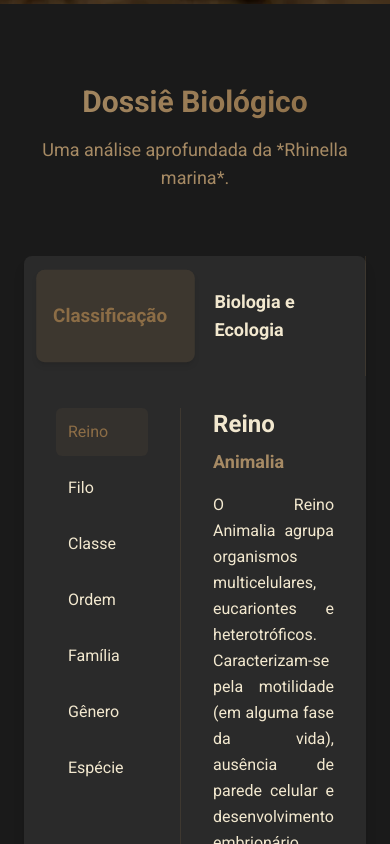
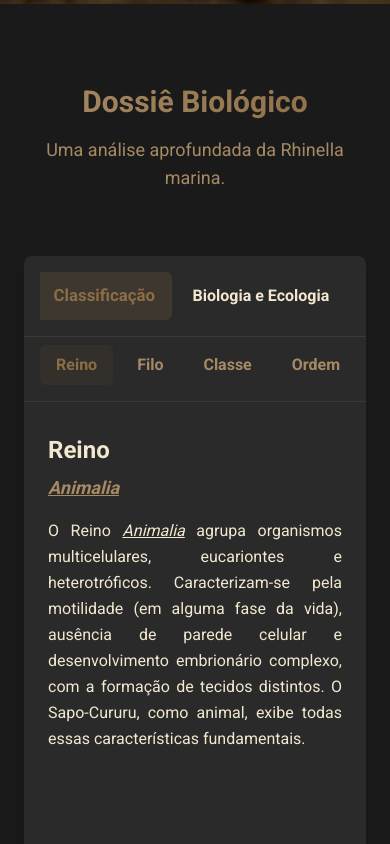
Before and after one commit to joaopedrocezar/site-cururu, a Next.js app: page / in a window 390 px wide. Shown: the part 840-1684 px from the top of the page. Built offline with nearby package versions, Linux system fonts and the light colour scheme.

Commit message:
updateOnToadData.js

```diff
--- a/src/components/DossierSection.js
+++ b/src/components/DossierSection.js
@@ -1,4 +1,32 @@
+
 import { useState } from 'react';
+
+// Função utilitária para destacar nomes científicos
+function highlightScientificNames(text) {
+  if (!text) return text;
+  // Lista de nomes científicos a destacar
+  const names = [
+    'Rhinella marina',
+    'Rhinella',
+    'Bufo',
+    'Tropidonophis mairii',
+    'Amphibia',
+    'Anura',
+    'Bufonidae',
+    'Chordata',
+    'Animalia',
+    'R. marina',
+  ];
+  let result = text;
+  names.forEach(name => {
+    // Regex para pegar nomes entre *asteriscos* ou sozinhos
+    const regex = new RegExp(`(\\*?)(${name.replace('.', '\\.')})(\\*?)`, 'g');
+    result = result.replace(regex, (_, pre, match, post) => {
+      return `<span class=\"italic underline\">${match}</span>`;
+    });
+  });
+  return result;
+}
 
 export default function DossierSection({ toadData }) {
   const [activeCategory, setActiveCategory] = useState(toadData.dossier[0]);
@@ -9,13 +37,13 @@ export default function DossierSection({ toadData }) {
       <div className="container mx-auto px-6 max-w-7xl">
         <div className="text-center mb-16 scroll-animate">
           <h2 className="text-3xl md:text-4xl font-extrabold text-gradient">Dossiê Biológico</h2>
-          <p className="mt-4 text-lg text-text-secondary">Uma análise aprofundada da *Rhinella marina*.</p>
+          <p className="mt-4 text-lg text-text-secondary">Uma análise aprofundada da Rhinella marina.</p>
         </div>
 
         <div className="bg-surface rounded-lg shadow-lg flex flex-col lg:flex-row min-h-[600px]">
           {/* Abas da Pasta */}
-          <div className="lg:w-1/4 w-full bg-surface-darker rounded-l-lg p-4 border-r border-primary/20">
-            <div className="flex lg:flex-col space-x-2 lg:space-x-0 lg:space-y-2">
+          <div className="lg:w-1/4 w-full bg-surface-darker rounded-t-lg lg:rounded-l-lg lg:rounded-tr-none p-4 border-b lg:border-b-0 lg:border-r border-primary/20">
+            <div className="flex lg:flex-col space-x-2 lg:space-x-0 lg:space-y-2 overflow-x-auto lg:overflow-x-visible scrollbar-hide">
               {toadData.dossier.map(category => (
                 <button
                   key={category.category}
@@ -23,7 +51,8 @@ export default function DossierSection({ toadData }) {
                     setActiveCategory(category);
                     setActiveItem(category.items[0]);
                   }}
-                  className={`w-full text-left p-4 rounded-lg transition-all duration-300 text-lg font-bold ${activeCategory.category === category.category ? 'bg-primary/20 text-primary scale-105 shadow-md' : 'hover:bg-primary/10'}`}>
+                  className={`flex-shrink-0 lg:w-full text-left px-4 py-3 rounded-lg transition-all duration-300 text-base md:text-lg font-bold whitespace-nowrap lg:whitespace-normal ${activeCategory.category === category.category ? 'bg-primary/20 text-primary scale-105 shadow-md' : 'hover:bg-primary/10'}`}
+                >
                   {category.category}
                 </button>
               ))}
@@ -31,15 +60,31 @@ export default function DossierSection({ toadData }) {
           </div>
 
           {/* Conteúdo da Pasta */}
-          <div className="lg:w-3/4 w-full p-8 md:p-12 flex">
-            {/* Menu de Itens */}
-            <div className="lg:w-1/3 w-full pr-8 border-r border-primary/20">
+          <div className="lg:w-3/4 w-full flex flex-col lg:flex-row p-0">
+            {/* Menu de Itens - Mobile: horizontal scroll, Desktop: vertical */}
+            <div className="block lg:hidden w-full border-b border-primary/20 bg-surface-darker px-4 py-2">
+              <div className="flex space-x-2 overflow-x-auto scrollbar-hide pb-2">
+                {activeCategory.items.map(item => (
+                  <button
+                    key={item.label}
+                    onClick={() => setActiveItem(item)}
+                    className={`flex-shrink-0 px-4 py-2 rounded-md transition-colors duration-200 text-base font-semibold whitespace-nowrap ${activeItem.label === item.label ? 'bg-primary/10 text-primary' : 'hover:bg-surface-lighter text-text-secondary'}`}
+                  >
+                    {item.label}
+                  </button>
+                ))}
+              </div>
+            </div>
+
+            {/* Menu de Itens - Desktop: vertical */}
+            <div className="hidden lg:block lg:w-1/3 pr-8 border-r border-primary/20 py-8">
               <div className="space-y-2">
                 {activeCategory.items.map(item => (
                   <button
                     key={item.label}
                     onClick={() => setActiveItem(item)}
-                    className={`w-full text-left p-3 rounded-md transition-colors duration-200 ${activeItem.label === item.label ? 'bg-primary/10 text-primary' : 'hover:bg-surface-lighter'}`}>
+                    className={`w-full text-left p-3 rounded-md transition-colors duration-200 ${activeItem.label === item.label ? 'bg-primary/10 text-primary' : 'hover:bg-surface-lighter'}`}
+                  >
                     {item.label}
                   </button>
                 ))}
@@ -47,10 +92,10 @@ export default function DossierSection({ toadData }) {
             </div>
 
             {/* Descrição do Item */}
-            <div className="lg:w-2/3 w-full pl-8">
-              <h3 className="text-2xl font-bold text-text-main mb-2">{activeItem.label}</h3>
-              {activeItem.value && <p className="text-lg text-secondary mb-4 font-semibold">{activeItem.value}</p>}
-              <p className="text-text-main leading-relaxed text-justify">{activeItem.description}</p>
+            <div className="w-full lg:w-2/3 px-6 py-8">
+              <h3 className="text-2xl font-bold text-text-main mb-2" dangerouslySetInnerHTML={{__html: highlightScientificNames(activeItem.label)}} />
+              {activeItem.value && <p className="text-lg text-secondary mb-4 font-semibold" dangerouslySetInnerHTML={{__html: highlightScientificNames(activeItem.value)}} />}
+              <p className="text-text-main leading-relaxed text-justify" dangerouslySetInnerHTML={{__html: highlightScientificNames(activeItem.description)}} />
             </div>
           </div>
         </div>
--- a/src/data/toadData.js
+++ b/src/data/toadData.js
@@ -9,11 +9,11 @@ export const toadData = {
       items: [
         { label: "Reino", value: "Animalia", description: "O Reino Animalia agrupa organismos multicelulares, eucariontes e heterotróficos. Caracterizam-se pela motilidade (em alguma fase da vida), ausência de parede celular e desenvolvimento embrionário complexo, com a formação de tecidos distintos. O Sapo-Cururu, como animal, exibe todas essas características fundamentais." },
         { label: "Filo", value: "Chordata", description: "Os cordados são animais que possuem, em alguma fase do desenvolvimento, uma notocorda (eixo de sustentação dorsal), um tubo neural dorsal oco, fendas faringianas e uma cauda pós-anal. No Sapo-Cururu, a notocorda é substituída pela coluna vertebral na fase adulta, característica que o insere no subfilo Vertebrata." },
-        { label: "Classe", value: "Amphibia", description: "A classe Amphibia inclui os vertebrados de &apos;vida dupla&apos;, que transitam entre o ambiente aquático e terrestre. Possuem pele permeável e glandular, essencial para a respiração cutânea, que complementa a respiração pulmonar. Seu ciclo de vida tipicamente inclui uma fase larval aquática (girino) com respiração branquial." },
-        { label: "Ordem", value: "Anura", description: "A ordem Anura agrupa os anfíbios sem cauda na fase adulta (&apos;a&apos; = sem, &apos;oura&apos; = cauda). Seus membros posteriores são alongados e musculosos, uma adaptação para o salto. Possuem um corpo curto, robusto e uma fusão de vértebras na região posterior da coluna (o uróstilo), que confere rigidez para a locomoção." },
-        { label: "Família", value: "Bufonidae", description: "Esta é a família dos &apos;sapos verdadeiros&apos;. Uma de suas sinapomorfias (características derivadas compartilhadas) mais marcantes é a presença de glândulas parotoides na pele, que produzem um coquetel de secreções tóxicas. Além disso, muitos bufonídeos não possuem dentes." },
-        { label: "Gênero", value: "Rhinella", description: "O gênero *Rhinella* (&apos;rhinos&apos; = nariz, em referência ao focinho proeminente de algumas espécies) agrupa diversas espécies de sapos neotropicais, anteriormente classificadas no gênero *Bufo*. São geralmente robustos, terrestres e com pele bastante verrucosa." },
-        { label: "Espécie", value: "R. marina", description: "A espécie *Rhinella marina* é o nome científico formal do Sapo-Cururu. O epíteto &apos;marina&apos; foi dado por Lineu devido a um relato equivocado de que o animal habitava ambientes marinhos, o que não é verdade. É uma das maiores e mais bem-sucedidas espécies da família Bufonidae." },
+  { label: "Classe", value: "Amphibia", description: "A classe Amphibia inclui os vertebrados de 'vida dupla', que transitam entre o ambiente aquático e terrestre. Possuem pele permeável e glandular, essencial para a respiração cutânea, que complementa a respiração pulmonar. Seu ciclo de vida tipicamente inclui uma fase larval aquática (girino) com respiração branquial." },
+  { label: "Ordem", value: "Anura", description: "A ordem Anura agrupa os anfíbios sem cauda na fase adulta ('a' = sem, 'oura' = cauda). Seus membros posteriores são alongados e musculosos, uma adaptação para o salto. Possuem um corpo curto, robusto e uma fusão de vértebras na região posterior da coluna (o uróstilo), que confere rigidez para a locomoção." },
+  { label: "Família", value: "Bufonidae", description: "Esta é a família dos 'sapos verdadeiros'. Uma de suas sinapomorfias (características derivadas compartilhadas) mais marcantes é a presença de glândulas parotoides na pele, que produzem um coquetel de secreções tóxicas. Além disso, muitos bufonídeos não possuem dentes." },
+  { label: "Gênero", value: "Rhinella", description: "O gênero *Rhinella* ('rhinos' = nariz, em referência ao focinho proeminente de algumas espécies) agrupa diversas espécies de sapos neotropicais, anteriormente classificadas no gênero *Bufo*. São geralmente robustos, terrestres e com pele bastante verrucosa." },
+  { label: "Espécie", value: "R. marina", description: "A espécie *Rhinella marina* é o nome científico formal do Sapo-Cururu. O epíteto 'marina' foi dado por Lineu devido a um relato equivocado de que o animal habitava ambientes marinhos, o que não é verdade. É uma das maiores e mais bem-sucedidas espécies da família Bufonidae." },
       ]
     },
     {
@@ -22,7 +22,7 @@ export const toadData = {
         {
           label: "Habitat",
           value: "Florestas, savanas, áreas urbanas",
-          description: "A *Rhinella marina* exibe uma plasticidade de habitat extraordinária. Nativa de uma área que se estende do Vale do Rio Grande, no Texas, até a Amazônia central, ela prospera em florestas subtropicais, pastagens, bosques e até dunas de areia. Sua adaptabilidade permitiu a colonização de ecossistemas alterados pelo homem, como jardins, pastagens e valas de drenagem, exigindo apenas acesso a corpos d&apos;água para reprodução."
+          description: "A *Rhinella marina* exibe uma plasticidade de habitat extraordinária. Nativa de uma área que se estende do Vale do Rio Grande, no Texas, até a Amazônia central, ela prospera em florestas subtropicais, pastagens, bosques e até dunas de areia. Sua adaptabilidade permitiu a colonização de ecossistemas alterados pelo homem, como jardins, pastagens e valas de drenagem, exigindo apenas acesso a corpos d'água para reprodução."
         },
         {
           label: "Origem e Distribuição",
@@ -42,7 +42,7 @@ export const toadData = {
         {
           label: "Status de Conservação",
           value: "Pouco Preocupante (LC)",
-          description: "Classificado como &apos;Pouco Preocupante&apos; pela IUCN, o Sapo-Cururu não enfrenta risco de extinção. Pelo contrário, seu sucesso reprodutivo e adaptativo o torna uma grave ameaça à biodiversidade nos ecossistemas que invade, sendo alvo de programas de controle."
+          description: "Classificado como 'Pouco Preocupante' pela IUCN, o Sapo-Cururu não enfrenta risco de extinção. Pelo contrário, seu sucesso reprodutivo e adaptativo o torna uma grave ameaça à biodiversidade nos ecossistemas que invade, sendo alvo de programas de controle."
         },
       ]
     }
@@ -51,17 +51,17 @@ export const toadData = {
   curiosities: [
     {
       title: "Evolução em Tempo Real",
-      content: "Na Austrália, cientistas observaram uma &apos;evolução rápida&apos; no Sapo-Cururu. Indivíduos na vanguarda da expansão desenvolveram pernas traseiras mais longas, permitindo que se movam mais rápido e colonizem novos territórios a uma velocidade crescente. Este traço, no entanto, veio com o custo de uma maior incidência de artrite espinhal.",
+  content: "Na Austrália, cientistas observaram uma 'evolução rápida' no Sapo-Cururu. Indivíduos na vanguarda da expansão desenvolveram pernas traseiras mais longas, permitindo que se movam mais rápido e colonizem novos territórios a uma velocidade crescente. Este traço, no entanto, veio com o custo de uma maior incidência de artrite espinhal.",
       image: "/images/Rhinella-icterica.jpg",
     },
     {
       title: "Coquetel Tóxico Sofisticado",
-      content: "A bufotoxina do Sapo-Cururu é um coquetel complexo de mais de 100 compostos, incluindo bufadienolídeos, que causam parada cardíaca, e aminas biogênicas, que afetam o sistema nervoso. A defesa química é tão eficaz que até os ovos e girinos são tóxicos, uma estratégia rara que garante a sobrevivência da prole.",
+  content: "A bufotoxina do Sapo-Cururu é um coquetel complexo de mais de 100 compostos, incluindo bufadienolídeos, que causam parada cardíaca, e aminas biogênicas, que afetam o sistema nervoso. A defesa química é tão eficaz que até os ovos e girinos são tóxicos, uma estratégia rara que garante a sobrevivência da prole.",
       image: "/images/bufotoxina.jpg",
     },
     {
       title: "Um Predador Inesperado",
-      content: "Apesar de sua toxicidade, a cobra-quilha (Tropidonophis mairii), nativa da Austrália, desenvolveu resistência à bufotoxina. Populações desta cobra que coexistem com o sapo são capazes de predá-los, um raro caso de adaptação da fauna local à espécie invasora.",
+  content: "Apesar de sua toxicidade, a cobra-quilha (*Tropidonophis mairii*), nativa da Austrália, desenvolveu resistência à bufotoxina. Populações desta cobra que coexistem com o sapo são capazes de predá-los, um raro caso de adaptação da fauna local à espécie invasora.",
       image: "/images/cobra.png",
     },
     {
```
